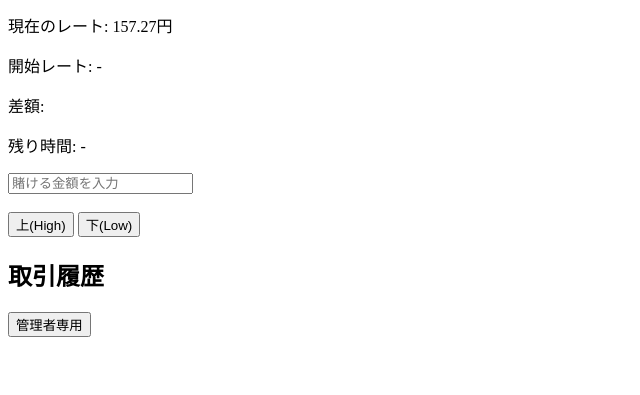
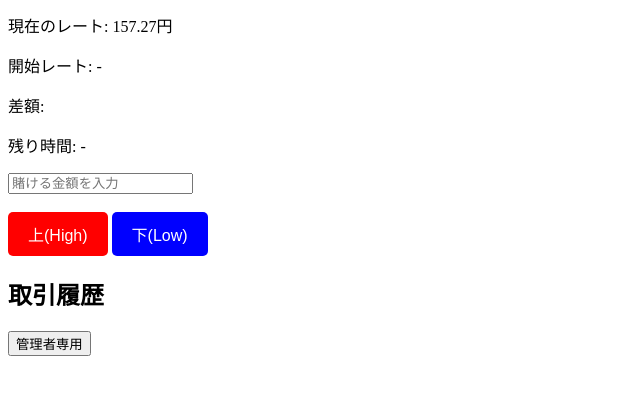
Before and after one commit to 183x/highlow, a plain HTML site: page index.html in a window 1280 px wide. Shown: the part 107-502 px from the top of the page, without its empty margins (0-640 px from the left). Drawn offline with Linux system fonts and the light colour scheme.

Commit message:
Update index.html

```diff
--- a/index.html
+++ b/index.html
@@ -8,6 +8,29 @@
     <style>
         .positive { color: green; }
         .negative { color: red; }
+         /* ボタンのスタイルを追加 */
+        #upBetButton {
+            background-color: red; /* 赤色 */
+            color: white; /* 文字色は白 */
+            border: none;
+            padding: 10px 20px;
+            cursor: pointer;
+            font-size: 16px;
+            border-radius: 5px;
+        }
+        #downBetButton {
+            background-color: blue; /* 青色 */
+            color: white; /* 文字色は白 */
+            border: none;
+            padding: 10px 20px;
+            cursor: pointer;
+            font-size: 16px;
+            border-radius: 5px;
+        }
+        /* ボタンにホバー効果を追加 */
+        button:hover {
+            opacity: 0.9;
+        }
     </style>
     <script>
         // 残高をCookieに保存・取得する関数
```
